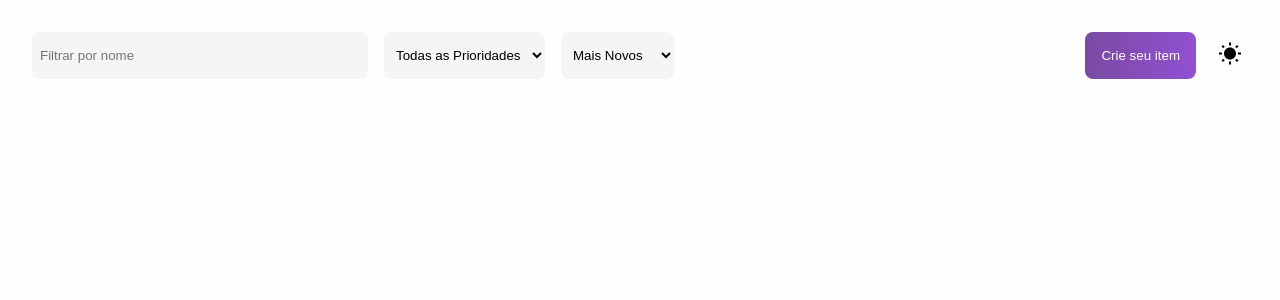
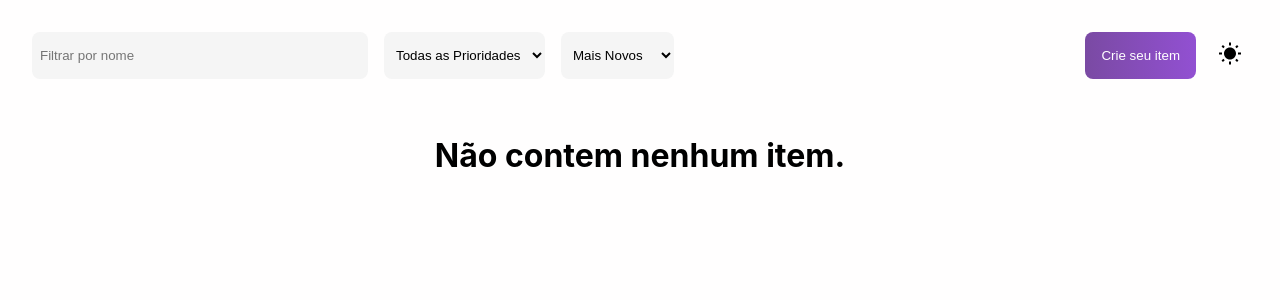
Before and after one commit to GuiOrlandin/desafio-front-end-concentrix, a React (Vite) app: page / in a window 1280 px wide. Shown: the top 300 px of the page. Built offline with nearby package versions, Linux system fonts and the light colour scheme.

Commit message:
Add message for empty state in item list

```diff
--- a/src/routes/home/index.tsx
+++ b/src/routes/home/index.tsx
@@ -13,6 +13,7 @@ import {
   CreateItemButtonAndToggleThemeContainer,
   PaginationButton,
   FilterSelectContainer,
+  CardWithoutItemContainer,
 } from "./styles";
 import CardItem from "../../components/cardItem";
 import { ItemsContext } from "../../context/ItemsContext";
@@ -96,11 +97,17 @@ export default function Home() {
         </CreateItemButtonAndToggleThemeContainer>
       </header>
 
-      <CardItemContainer>
-        {paginatedItems.map((item) => (
-          <CardItem key={item.id} item={item} />
-        ))}
-      </CardItemContainer>
+      {paginatedItems.length > 0 ? (
+        <CardItemContainer>
+          {paginatedItems.map((item) => (
+            <CardItem key={item.id} item={item} />
+          ))}
+        </CardItemContainer>
+      ) : (
+        <CardWithoutItemContainer>
+          <h1>Não contem nenhum item.</h1>
+        </CardWithoutItemContainer>
+      )}
 
       <PaginationContainer $variant={theme}>
         {pages.map((page) => (
--- a/src/routes/home/styles.ts
+++ b/src/routes/home/styles.ts
@@ -106,7 +106,11 @@ export const FilterSelectContainer = styled.div`
   display: flex;
   gap: 1rem;
 `;
-
+export const CardWithoutItemContainer = styled.main`
+  display: flex;
+  align-items: center;
+  justify-content: center;
+`;
 export const CardItemContainer = styled.main`
   display: grid;
   flex: 1;
```
